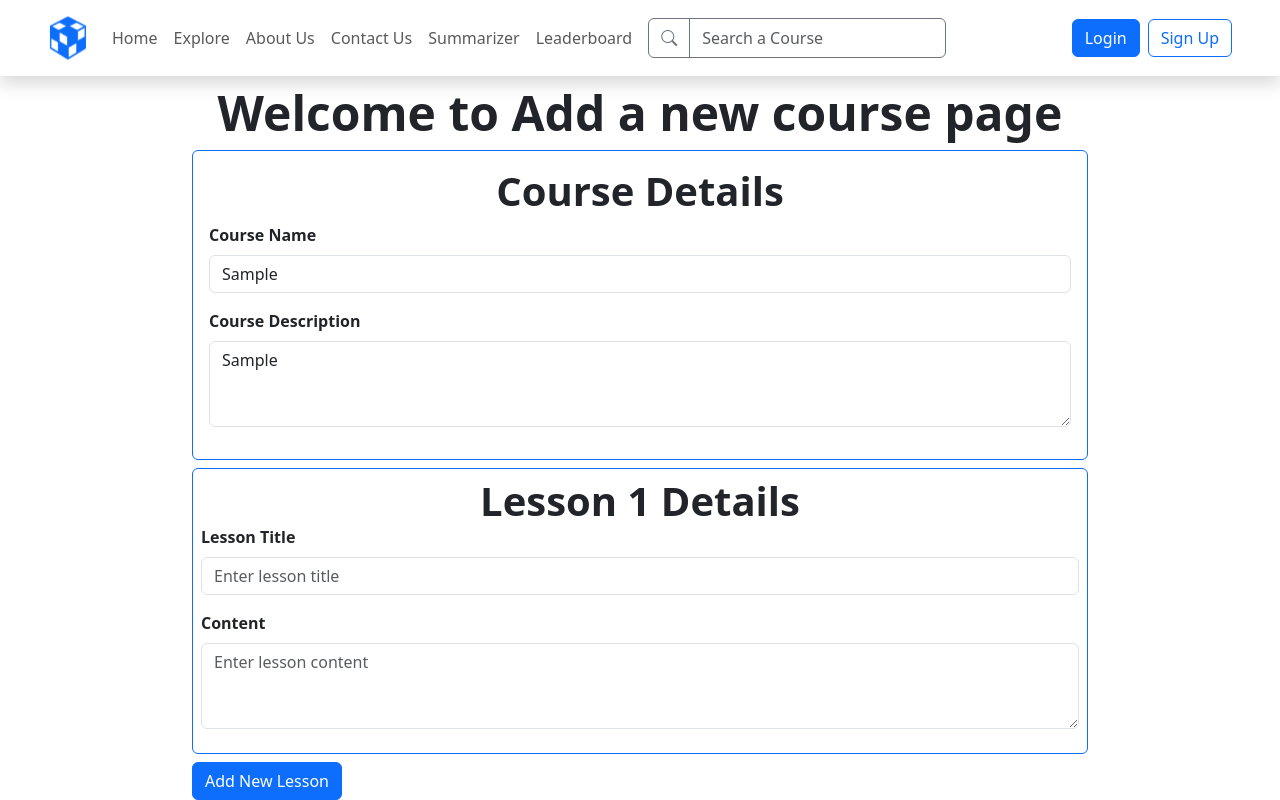
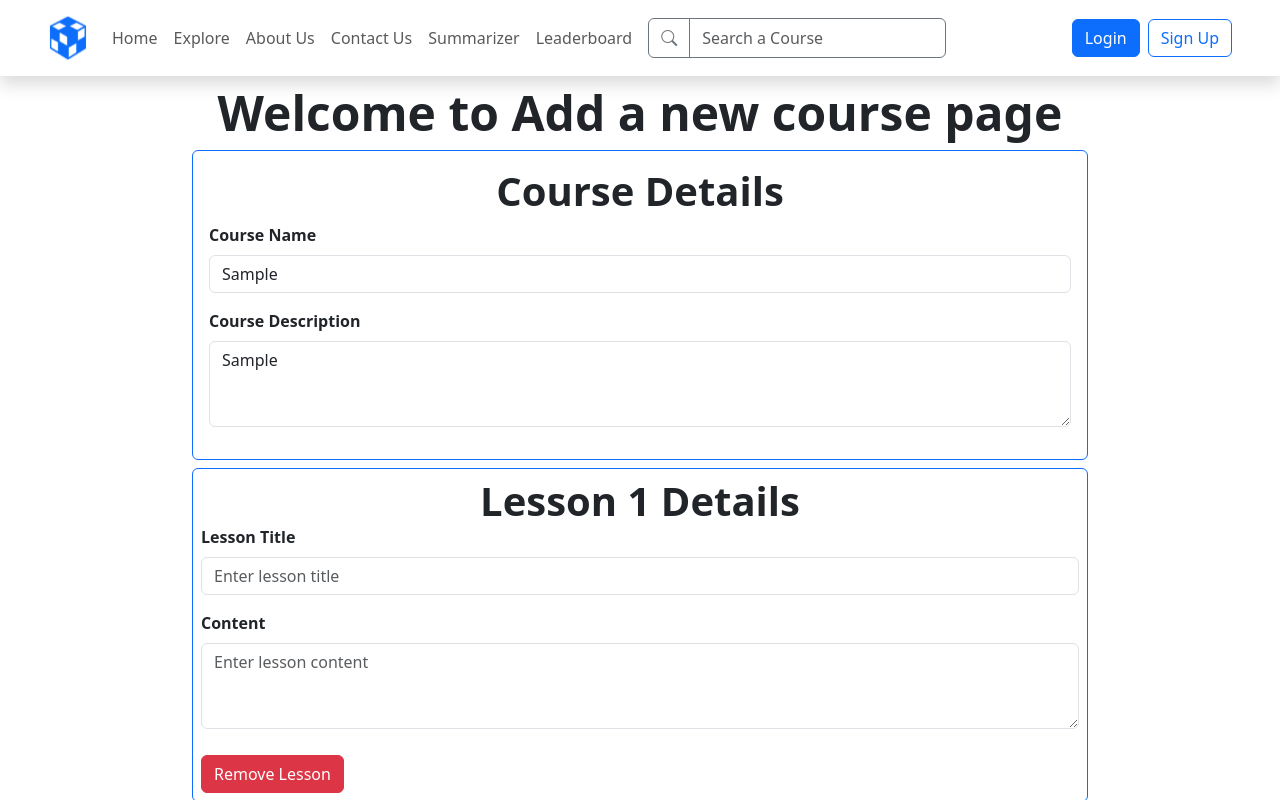
Before and after one commit to hasanhd555/GPT-EdTech, a React (Create React App) app in the folder Frontend/: page /add-course in a window 1280 px wide. Both pictures are taken after typing "Sample", "Sample" into the empty fields and a click on the button "Add New Lesson". Shown: the top 800 px of the page. Built offline with nearby package versions, Linux system fonts and the light colour scheme.

Commit message:
Remove lesson button added!

```diff
--- a/Frontend/src/components/Courses/AddCourse.tsx
+++ b/Frontend/src/components/Courses/AddCourse.tsx
@@ -29,6 +29,10 @@ const AddCourse: React.FC = () => {
     event.preventDefault();
     // Process submission here
     console.log("Course and lessons submitted: ", lessons);
+  };
+
+  const removeLesson = (index: number) => {
+    setLessons((lessons) => lessons.filter((_, i) => i !== index));
   };
 
   return (
@@ -81,9 +85,15 @@ const AddCourse: React.FC = () => {
               key={index}
               className="mt-2 mb-2 border border-primary border-1 rounded p-2"
             >
+                 {/* Omitted for brevity */}
+
+
               <Card.Title className="display-6 text-center fw-bold">
                 Lesson {index + 1} Details
               </Card.Title>
+
+
+
               <div className="mb-3">
                 <label
                   htmlFor={`lessonTitle-${index}`}
@@ -116,6 +126,14 @@ const AddCourse: React.FC = () => {
                   onChange={(e) => handleLessonChange(e, index)}
                 ></textarea>
               </div>
+              <button
+            type="button"
+            className="btn btn-danger"
+            onClick={() => removeLesson(index)}
+            style={{ marginTop: '10px' }}
+          >
+            Remove Lesson
+          </button>
             </div>
           ))}
           <div>
```
